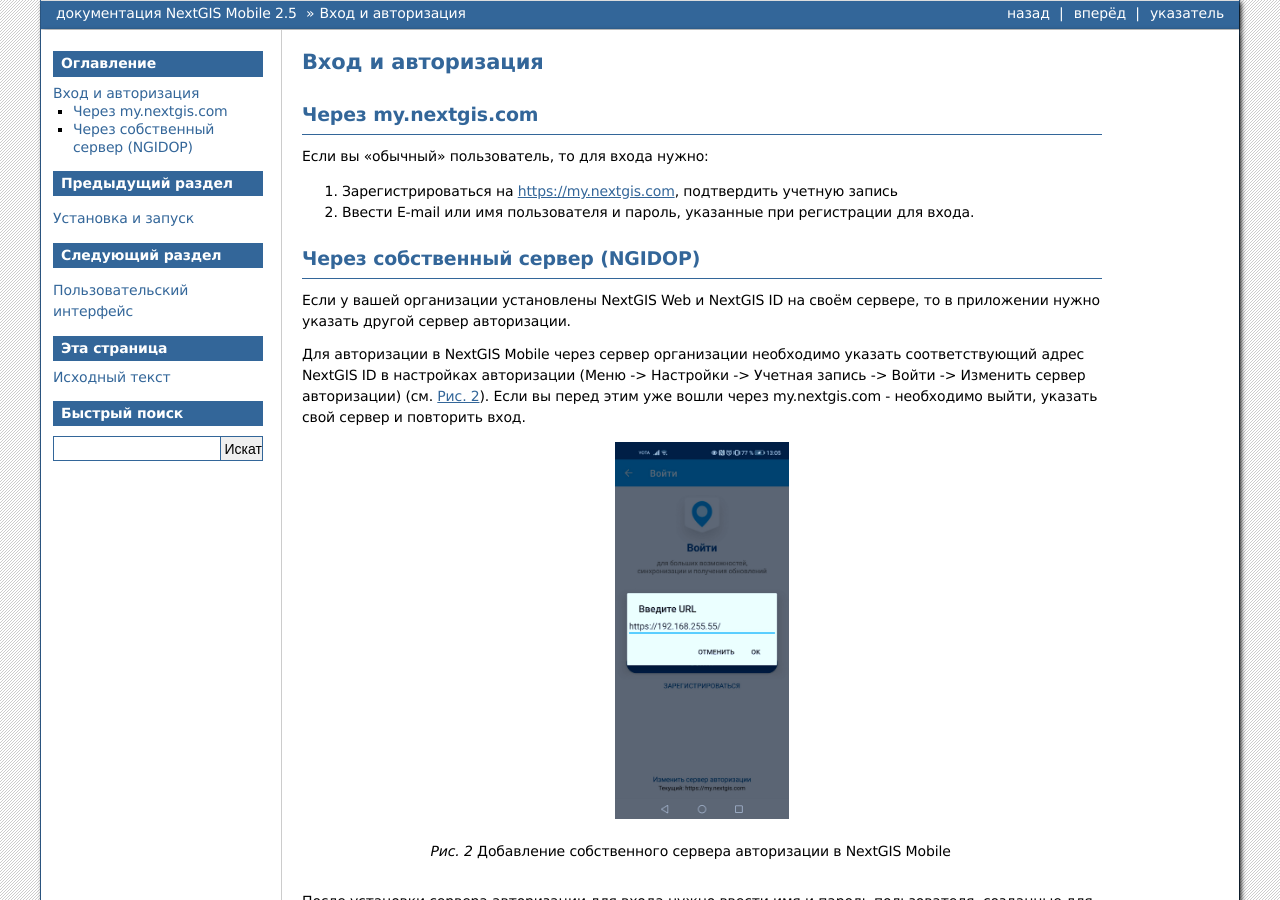
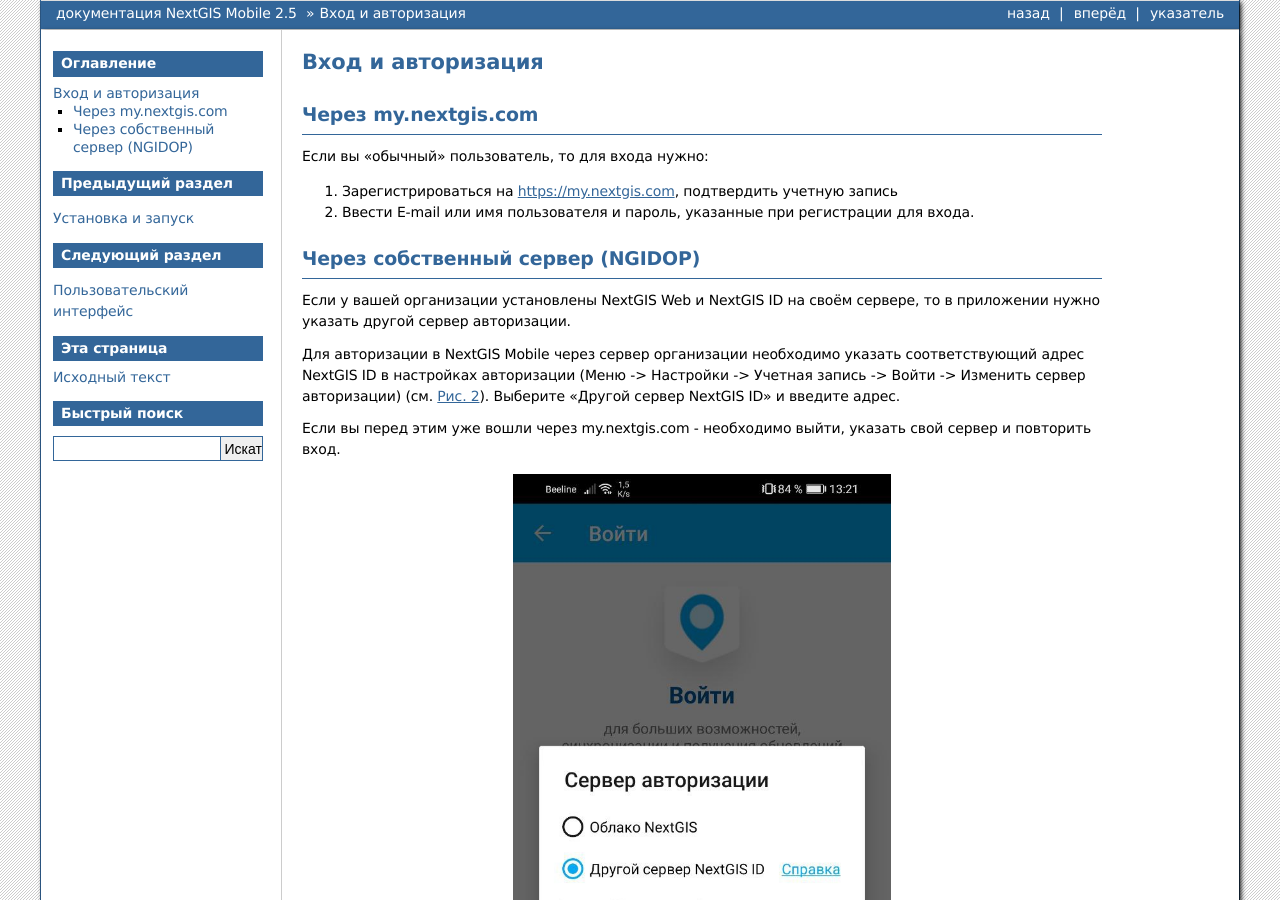
Before and after one commit to nextgis/docs_ngmobile, a Sphinx documentation site: the page built from source/auth.rst, in a window 1280 px wide and 900 px high. Built offline with Sphinx 7.4.7, drawn with Linux system fonts in a browser that asks for light colours; formulas are drawn with MathJax 3.

Commit message:
Update auth.rst
New screenshot for server change Mobile

```diff
--- a/source/auth.rst
+++ b/source/auth.rst
@@ -16,12 +16,14 @@
 ---------------------------------
 Если у вашей организации установлены NextGIS Web и NextGIS ID на своём сервере, то в приложении нужно указать другой сервер авторизации.
 
-Для авторизации в NextGIS Mobile через сервер организации необходимо указать соответствующий адрес NextGIS ID в настройках авторизации (Меню -> Настройки -> Учетная запись -> Войти -> Изменить сервер авторизации) (см. :numref:`ngm_ngidop`). Если вы перед этим уже вошли через my.nextgis.com - необходимо выйти, указать свой сервер и повторить вход.
+Для авторизации в NextGIS Mobile через сервер организации необходимо указать соответствующий адрес NextGIS ID в настройках авторизации (Меню -> Настройки -> Учетная запись -> Войти -> Изменить сервер авторизации) (см. :numref:`ngm_ngidop`). Выберите "Другой сервер NextGIS ID" и введите адрес.
 
-.. figure:: _static/ngm_ngidop.png
+Если вы перед этим уже вошли через my.nextgis.com - необходимо выйти, указать свой сервер и повторить вход.
+
+.. figure:: _static/ngm_ngidop_ru.jpg
    :name: ngm_ngidop
    :align: center
-   :height: 10cm
+   :width: 10cm
 
    Добавление собственного сервера авторизации в NextGIS Mobile
 
```
